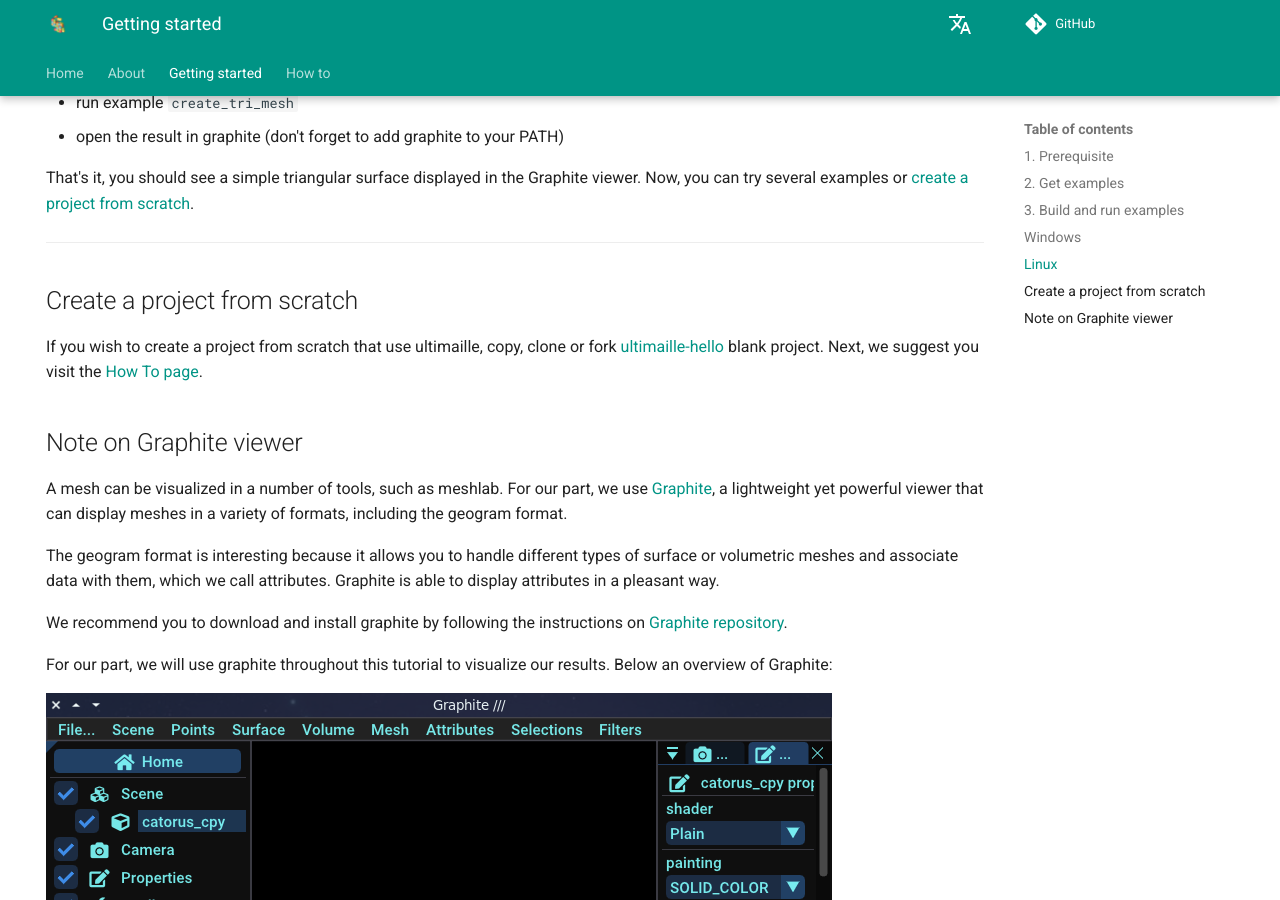
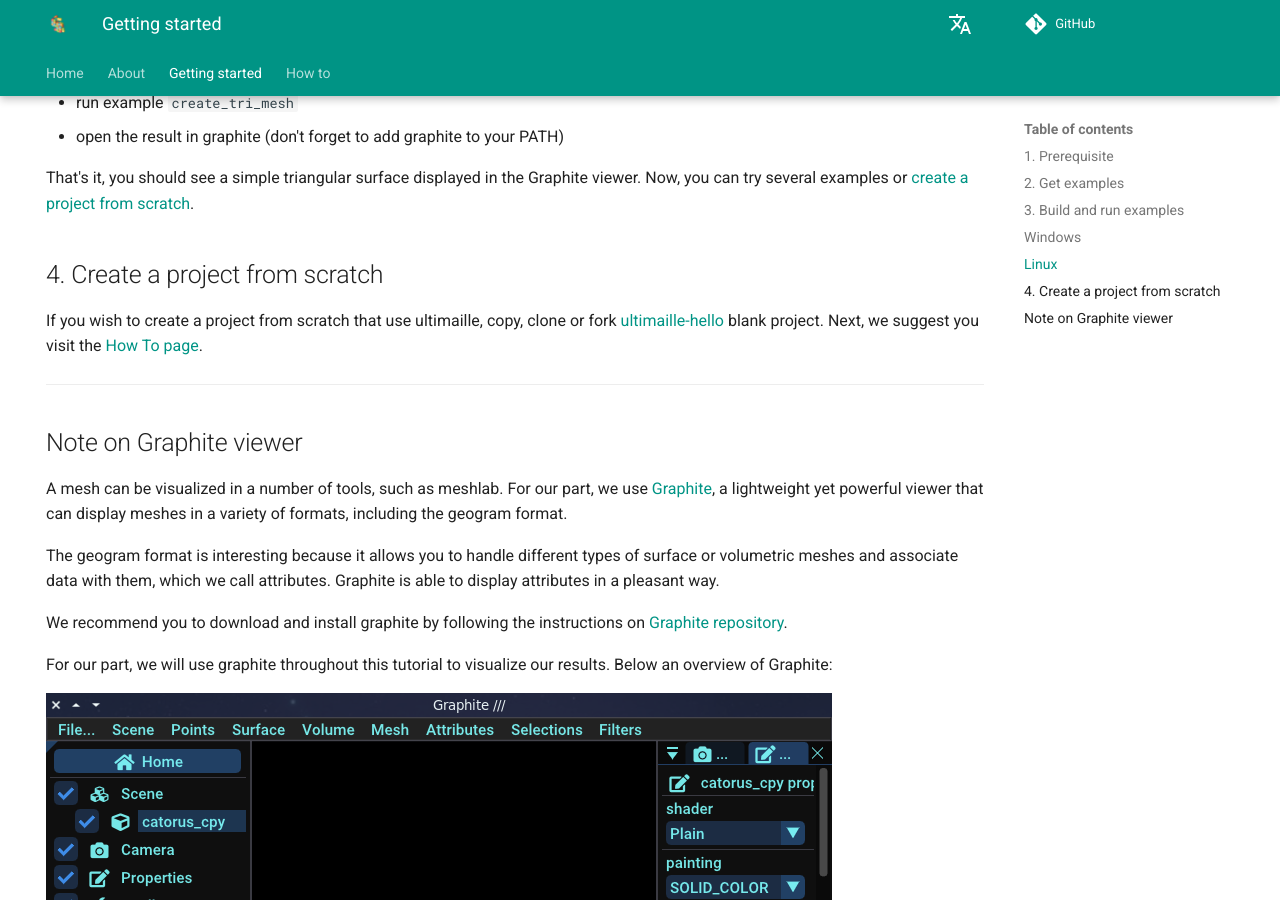
Before and after one commit to ultimaille/ultimaille.github.io, an MkDocs documentation site: the page built from docs/getstarted.md, in a window 1280 px wide and 900 px high, scrolled down 2147 px. Built offline with MkDocs 1.6.1 and Material for MkDocs 9.7.7, drawn with Linux system fonts in a browser that asks for light colours; comment, search, counter and statistics services are not loaded.

Commit message:
Improve get started page

```diff
--- a/docs/getstarted.md
+++ b/docs/getstarted.md
@@ -54,11 +54,12 @@ This command will:
  - open the result in graphite (don't forget to add graphite to your PATH)
 
 That's it, you should see a simple triangular surface displayed in the Graphite viewer. Now, you can try several examples or [create a project from scratch](getstarted.md#create-a-project-from-scratch).
-___
 
-## Create a project from scratch
+## 4. Create a project from scratch
 
 If you wish to create a project from scratch that use ultimaille, copy, clone or fork [ultimaille-hello](https://github.com/ultimaille/ultimaille-hello){:target="_blank"} blank project. Next, we suggest you visit the [How To page](how_to/index.md).
+
+___
 
 ## Note on Graphite viewer
 
```
